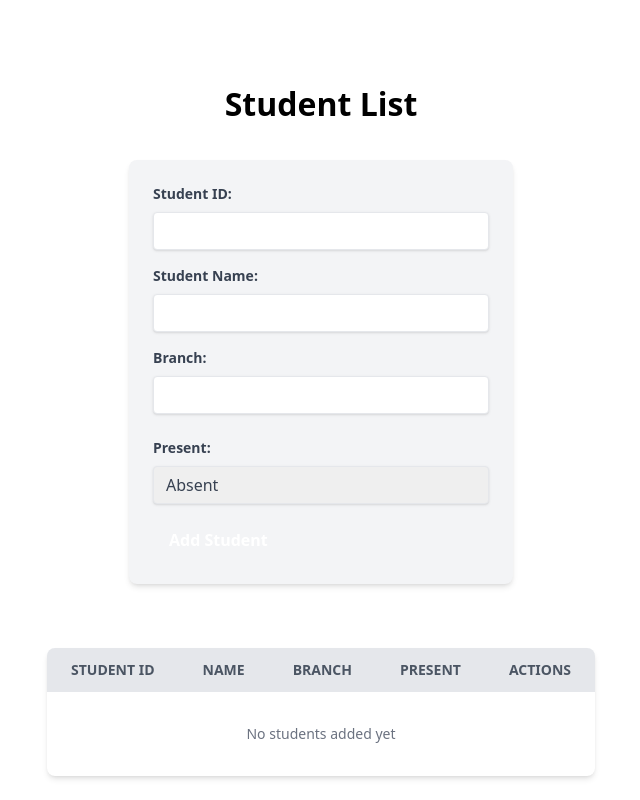
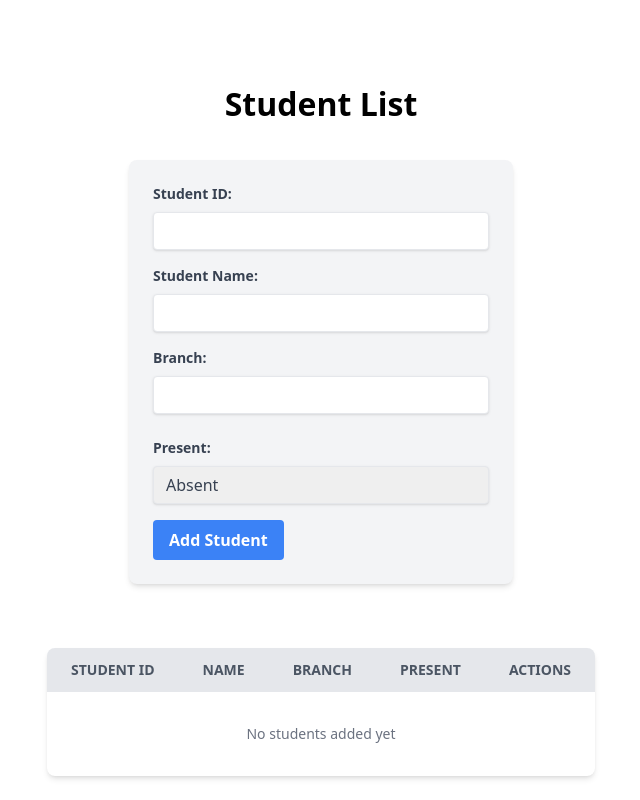
Before and after one commit to manthan2876/Meetanshi-Internship, a React (Vite) app in the folder React/: page / in a window 1280 px wide. Shown: the whole page, without its empty margins (319-959 px from the left). Built offline with nearby package versions, Linux system fonts and the light colour scheme.

Commit message:
error message dialogbox added

```diff
--- a/React/src/day16/components/StudentInput.jsx
+++ b/React/src/day16/components/StudentInput.jsx
@@ -124,7 +124,7 @@
                 </div>
                 <div className="flex items-center justify-between">
                     <button
-                        className={`bg-${editMode ? "green" : "blue"}-500 hover:bg-${editMode ? "green" : "blue"}-700 text-white font-bold py-2 px-4 rounded focus:outline-none focus:shadow-outline`}
+                        className={`bg-blue-500 hover:bg-blue-700 text-white font-bold py-2 px-4 rounded focus:outline-none focus:shadow-outline`}
                         type="submit"
                     >
                         {editMode ? "Update Student" : "Add Student"}
```
